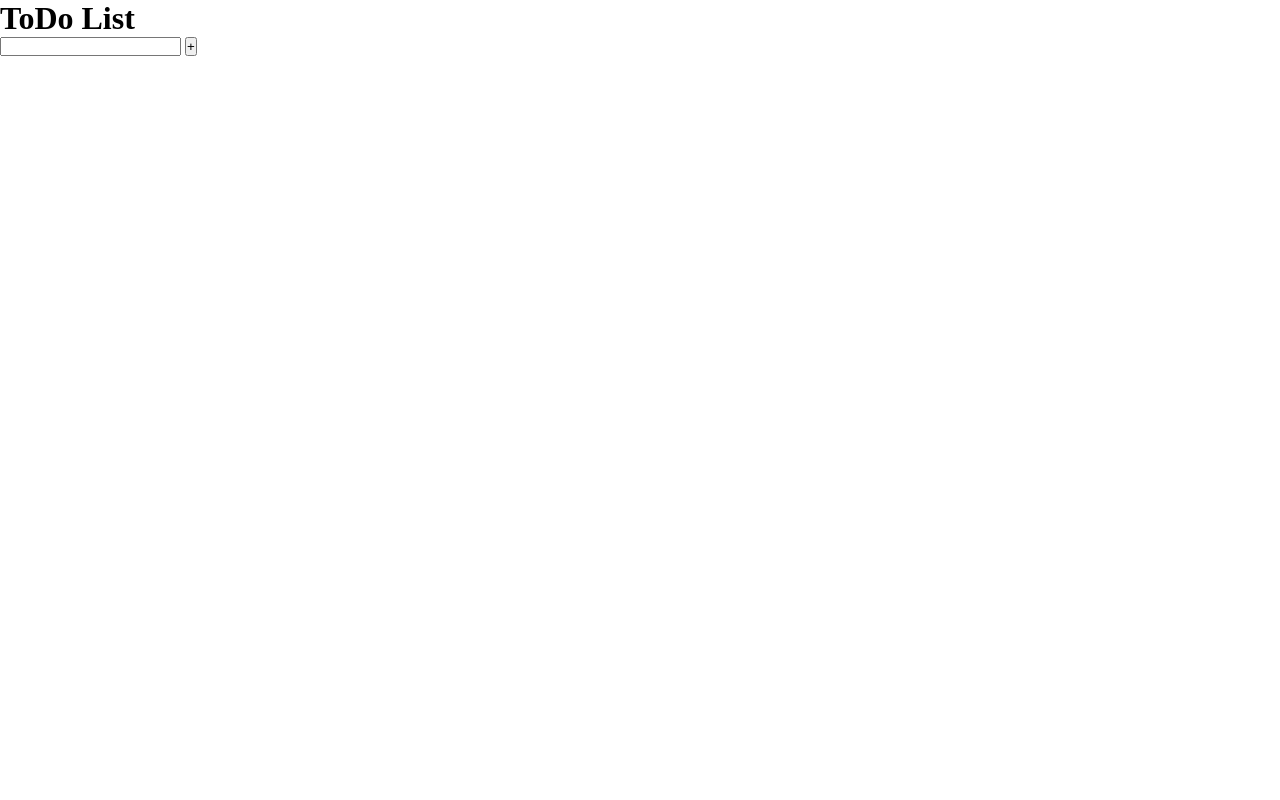
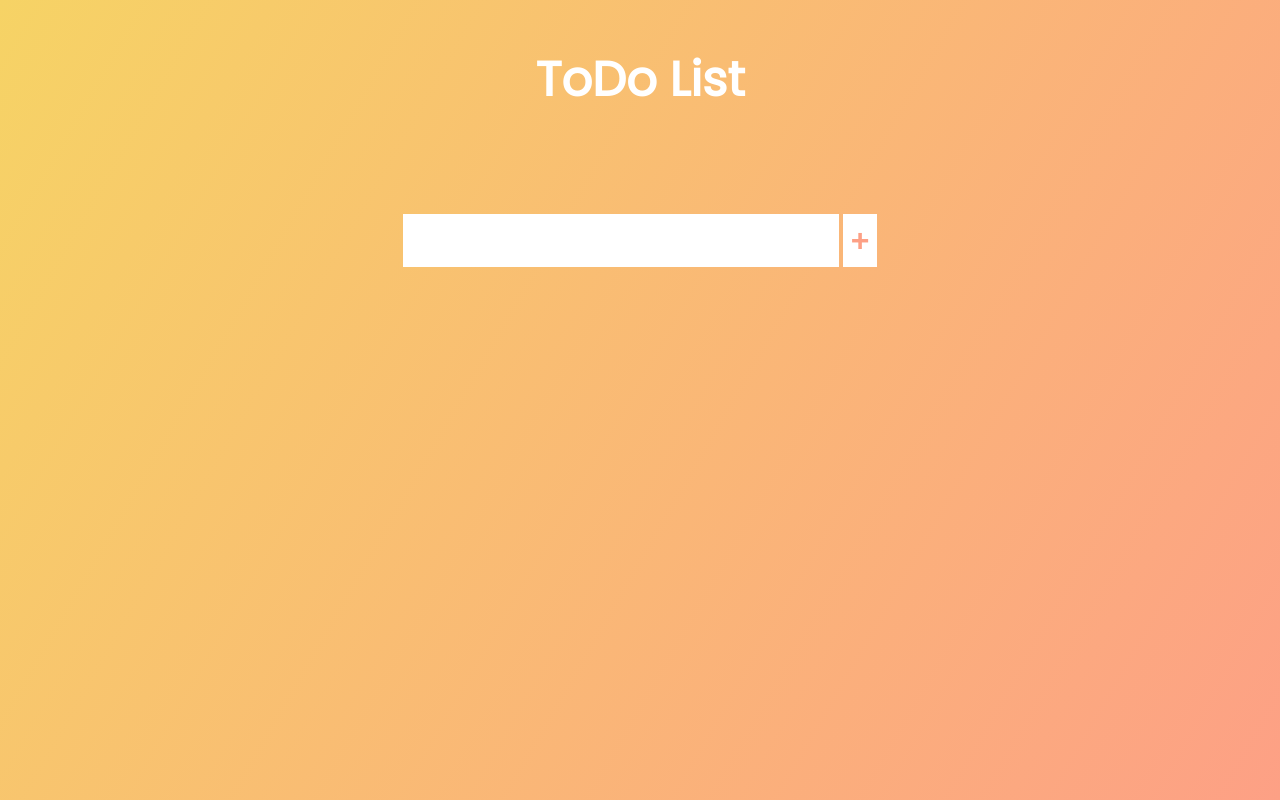
Before and after one commit to Dipsy974/todo-list, a plain HTML site: page index.html in a window 1280 px wide. Drawn offline with Linux system fonts and the light colour scheme.

Commit message:
Second commit : Basic style added

```diff
--- a/styles/style.scss
+++ b/styles/style.scss
@@ -3,3 +3,42 @@
   padding: 0;
   box-sizing: border-box;
 }
+
+body {
+  background: linear-gradient(120deg, #f6d365, #fda085);
+  color: white;
+  font-family: "Poppins", sans-serif;
+  min-height: 100vh;
+}
+
+header {
+  font-size: 1.5rem;
+}
+
+header,
+section {
+  min-height: 20vh;
+  display: flex;
+  justify-content: center;
+  align-items: center;
+}
+
+form input,
+form button {
+  padding: 0.5rem;
+  font-size: 2rem;
+  border: none;
+  background: white;
+}
+
+form button {
+  color: #fda085;
+  cursor: pointer;
+  transition: all 0.3s ease;
+  font-weight: bold;
+}
+
+form button:hover {
+  background: #fda085;
+  color: white;
+}
```
Also changed, not shown: styles/style.css.
